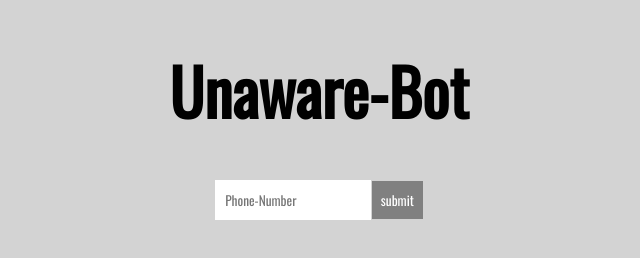
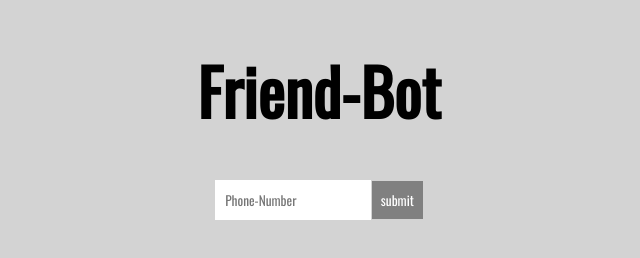
Before and after one commit to Dreamy-Jy/Unaware-Bot, a plain HTML site: page index.html in a window 1280 px wide. Shown: the whole page, without its empty margins (321-961 px from the left). Drawn offline with nearby package versions, Linux system fonts and the light colour scheme.

Commit message:
you got it

```diff
--- a/index.html
+++ b/index.html
@@ -7,7 +7,7 @@
         <link rel="stylesheet" href="index.css">
     </head>
     <body>
-        <h1>Unaware-Bot</h1>
+        <h1>Friend-Bot</h1>
         <input type="text" placeholder="Phone-Number" id="email"/>
         <button type="submit" onclick="submit()">submit</button>
         <script src="https://www.gstatic.com/firebasejs/3.2.1/firebase.js"></script>
```
